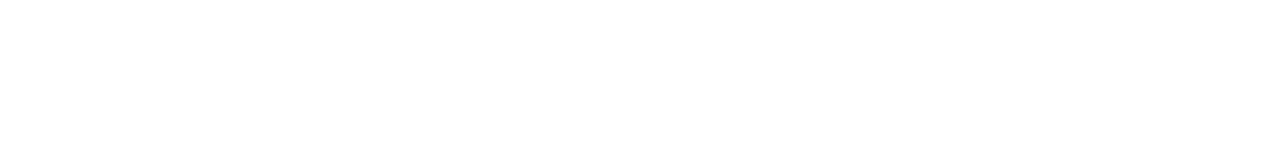
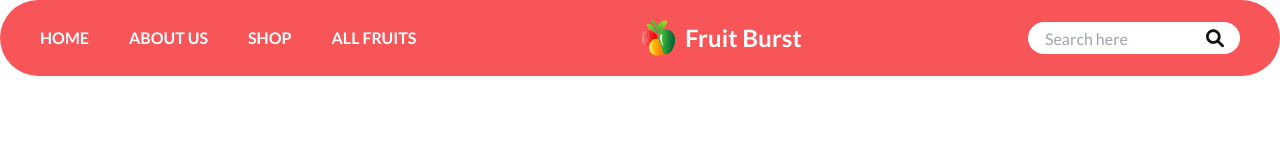
Before and after one commit to MaestroDev-H/Assignment-3, a plain HTML site: page index.html in a window 1280 px wide. Drawn offline with nearby package versions, Linux system fonts and the light colour scheme.

Commit message:
navbar done

```diff
--- a/index.html
+++ b/index.html
@@ -11,10 +11,51 @@
     <style>
         body {font-family: 'Lato', sans-serif;}
     </style>
-<link href="https://cdn.jsdelivr.net/npm/daisyui@3.4.0/dist/full.css" rel="stylesheet" type="text/css"/>
-<script src="https://cdn.tailwindcss.com"></script>
+    <link href="https://cdn.jsdelivr.net/npm/daisyui@3.4.0/dist/full.css" rel="stylesheet" type="text/css"/>
+    <script src="https://cdn.tailwindcss.com"></script>
+    <link href="https://cdnjs.cloudflare.com/ajax/libs/font-awesome/6.0.0-beta3/css/all.min.css" rel="stylesheet">
 </head>
 <body>
+    <!-- navbar start -->
+    <div class="navbar w-xs md:bg-[#F85559] max-w-2xl mx-auto rounded-full py-5 px-10 lg:max-w-4xl xl:max-w-7xl justify-between">
 
+        <div class="hidden md:flex md:items-center md:gap-3 md:font-bold md:text-white lg:gap-5 xl:gap-10">
+            <a href="Home">HOME</a>
+            <a href="About Us">ABOUT US</a>
+            <a href="Shop">SHOP</a>
+            <a href="All Fruits">ALL FRUITS</a>
+        </div>
+
+
+        <div class="flex items-center">
+
+            <img class="w-40 md:hidden" src="./images/logo-full-2.svg" alt="logo">
+
+            <img class="hidden lg:block w-40" src="./images/logo-full.svg" alt="logo">
+        </div>
+
+
+        <div class="hidden md:flex items-center relative">
+            <div class="">
+                <input type="text" placeholder="Search here" class="input max-w-full md:h-7 rounded-3xl lg:h-8" />
+            </div>
+            <div class="text-lg absolute right-4"><i class="fa-solid fa-magnifying-glass" style="color: #121212;"></i></div>
+        </div>
+
+
+        <button class="md:hidden">
+            <i class="fa-solid fa-bars" style="color: #121212;"></i>
+        </button>
+    </div>
+
+
+    <div class="hidden md:hidden">
+        <a href="Home" class="block px-4 py-2 text-white">HOME</a>
+        <a href="About Us" class="block px-4 py-2 text-white">ABOUT US</a>
+        <a href="Shop" class="block px-4 py-2 text-white">SHOP</a>
+        <a href="All Fruits" class="block px-4 py-2 text-white">ALL FRUITS</a>
+    </div>
+
+      <!-- navbar end -->
 </body>
 </html>
```
Also changed, not shown: images/logo-full-2.svg (added), images/logo-full.svg (added).
